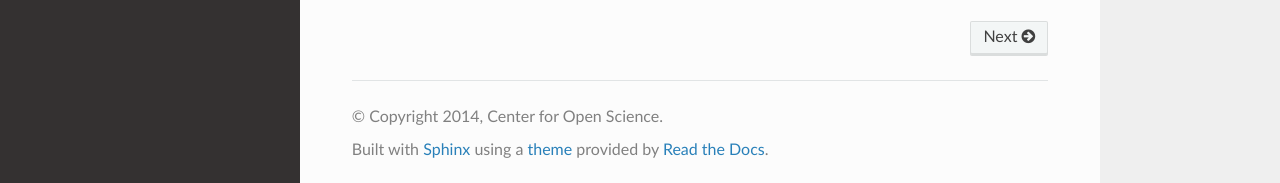
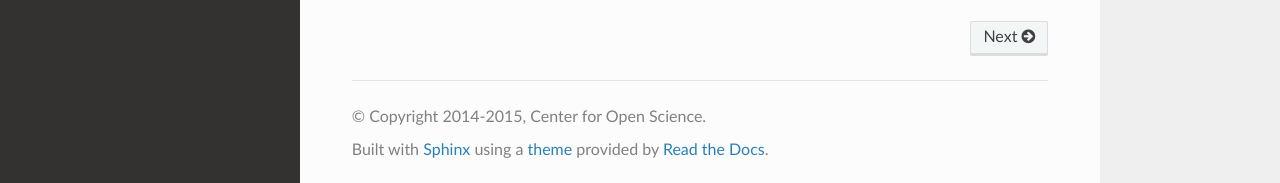
Before and after one commit to CenterForOpenScience/COSDev, a Sphinx documentation site: the page built from docs/index.rst, in a window 1280 px wide and 1373 px high. Shown: the part 1187-1370 px from the top of the window. Built offline with Sphinx 7.4.7 and the Read the Docs theme 2.0.0, drawn with Linux system fonts in a browser that asks for light colours.

Commit message:
Update copyright

```diff
--- a/docs/conf.py
+++ b/docs/conf.py
@@ -57,7 +57,7 @@ master_doc = 'index'
 
 # General information about the project.
 project = 'COS Development'
-copyright = '2014, Center for Open Science'
+copyright = '2014-2015, Center for Open Science'
 
 # The version info for the project you're documenting, acts as replacement for
 # |version| and |release|, also used in various other places throughout the
```
